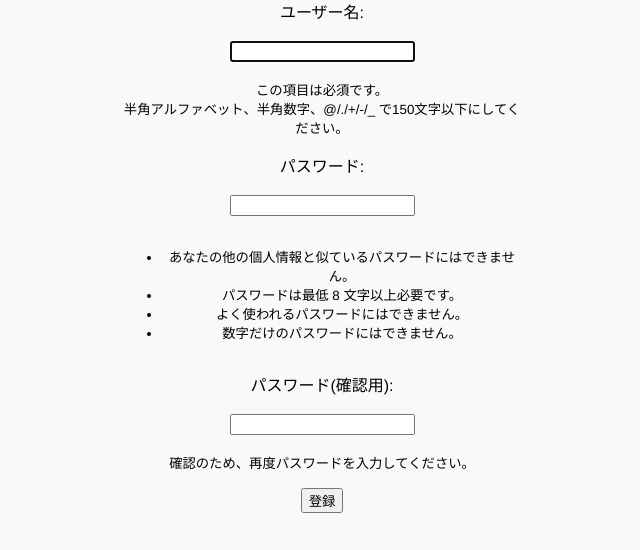
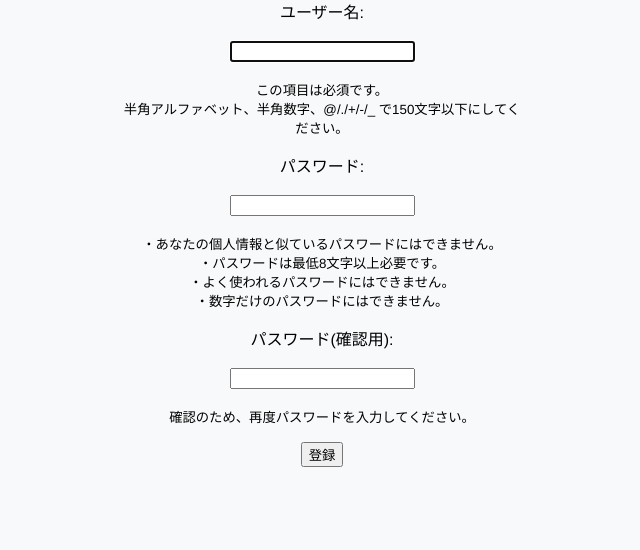
Before and after one commit to 97958697/my-first-portfolio, a Django app: page /accounts/signup/ in a window 1280 px wide. Shown: the part 204-754 px from the top of the page, without its empty margins (318-958 px from the left). Run offline with Django 5.2, Linux system fonts and the light colour scheme.

Commit message:
新規登録画面のヘルプテキスト空白を削除し表示調整

```diff
--- a/templates/registration/signup.html
+++ b/templates/registration/signup.html
@@ -16,9 +16,12 @@
     <div class="signup-field">
       {{ form.password1.label_tag }}<br>
       {{ form.password1 }}<br>
-      {% if form.password1.help_text %}
-      <small class="help-text">{{ form.password1.help_text }}</small>
-      {% endif %}
+      <small class="help-text">
+・あなたの個人情報と似ているパスワードにはできません。<br>
+・パスワードは最低8文字以上必要です。<br>
+・よく使われるパスワードにはできません。<br>
+・数字だけのパスワードにはできません。
+</small>
     </div>
     <div class="signup-field">
       {{ form.password2.label_tag }}<br>
```
